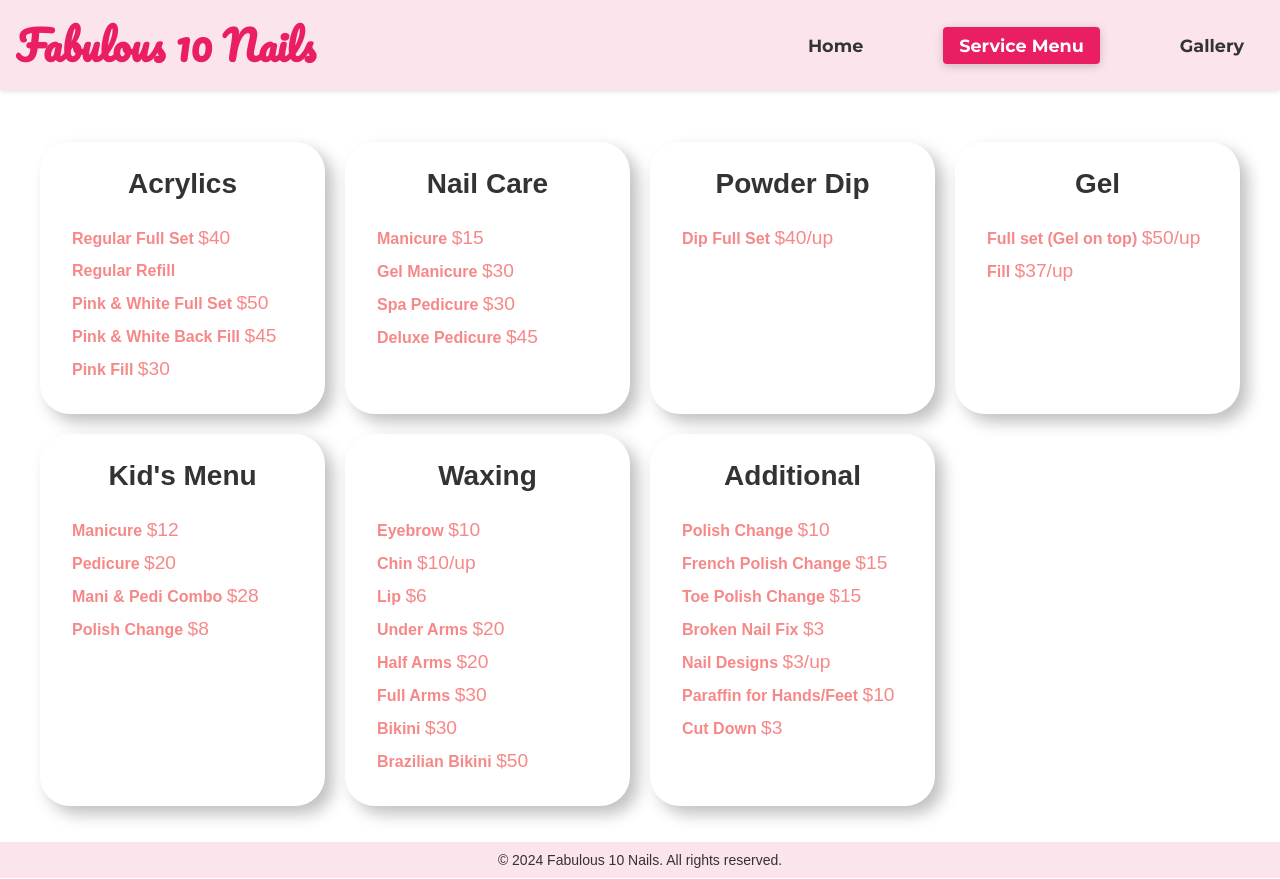
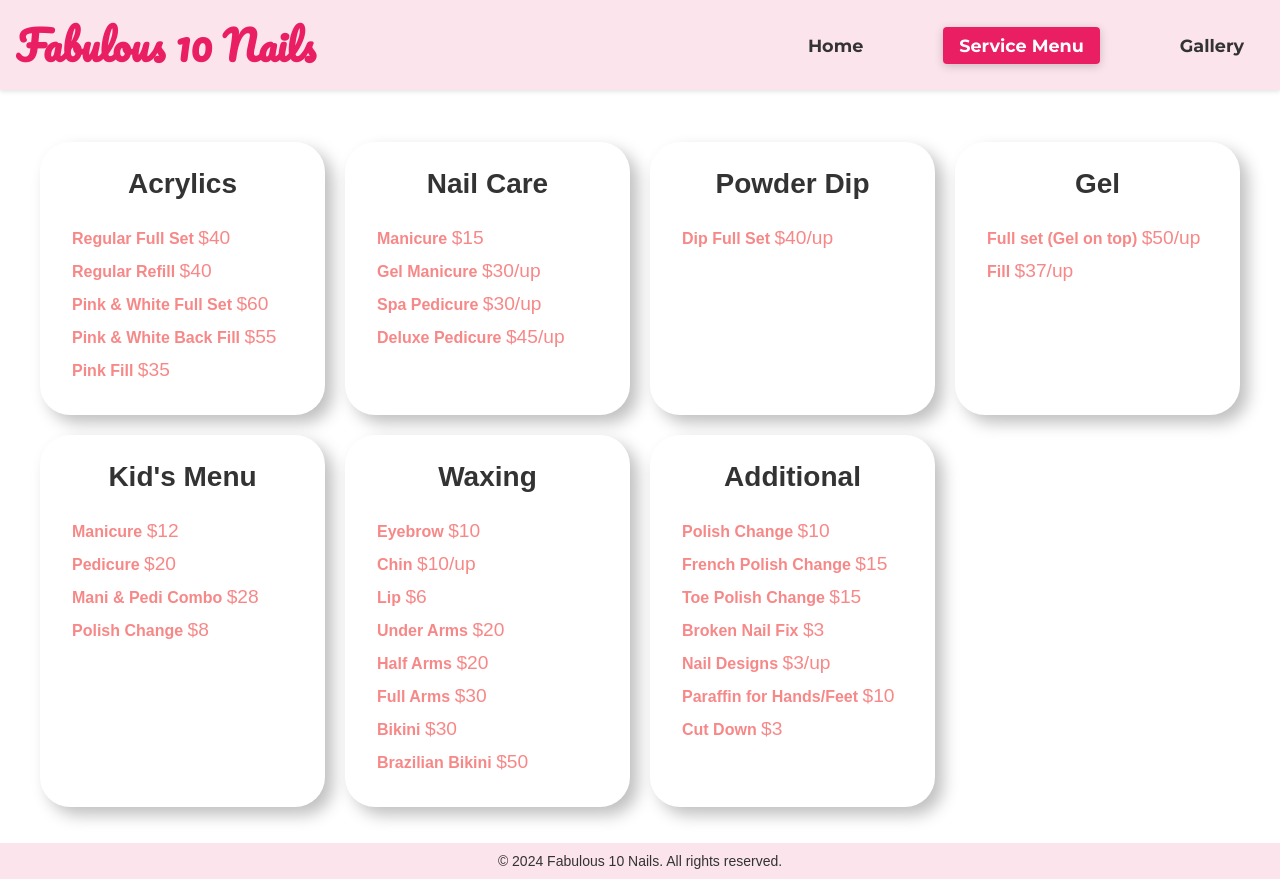
Before and after one commit to drewstake/amplify-fab10, a React (Vite) app: page /services in a window 1280 px wide. Built offline with nearby package versions, Linux system fonts and the light colour scheme.

Commit message:
Updated Services page pricing
- Adjusted pricing for Acrylics: Regular Refill (), Pink & White Full Set (), Pink & White Back Fill (), Pink Fill ().
- Updated Nail Care pricing to reflect range: Gel Manicure (/up), Spa Pedicure (/up), Deluxe Pedicure (/up).

```diff
--- a/src/pages/Services.jsx
+++ b/src/pages/Services.jsx
@@ -21,19 +21,19 @@ function Services() {
             </div>
             <div className="item">
               <i className="far fa-check-square check-icon"></i>
-              <p>Regular Refill</p>
+              <p>Regular Refill <span>$40</span></p>
             </div>
             <div className="item">
               <i className="far fa-check-square check-icon"></i>
-              <p>Pink &amp; White Full Set <span>$50</span></p>
+              <p>Pink &amp; White Full Set <span>$60</span></p>
             </div>
             <div className="item">
               <i className="far fa-check-square check-icon"></i>
-              <p>Pink &amp; White Back Fill <span>$45</span></p>
+              <p>Pink &amp; White Back Fill <span>$55</span></p>
             </div>
             <div className="item">
               <i className="far fa-check-square check-icon"></i>
-              <p>Pink Fill <span>$30</span></p>
+              <p>Pink Fill <span>$35</span></p>
             </div>
           </div>
         </div>
@@ -50,15 +50,15 @@ function Services() {
             </div>
             <div className="item">
               <i className="far fa-check-square check-icon"></i>
-              <p>Gel Manicure <span>$30</span></p>
+              <p>Gel Manicure <span>$30/up</span></p>
             </div>
             <div className="item">
               <i className="far fa-check-square check-icon"></i>
-              <p>Spa Pedicure <span>$30</span></p>
+              <p>Spa Pedicure <span>$30/up</span></p>
             </div>
             <div className="item">
               <i className="far fa-check-square check-icon"></i>
-              <p>Deluxe Pedicure <span>$45</span></p>
+              <p>Deluxe Pedicure <span>$45/up</span></p>
             </div>
           </div>
         </div>
```
